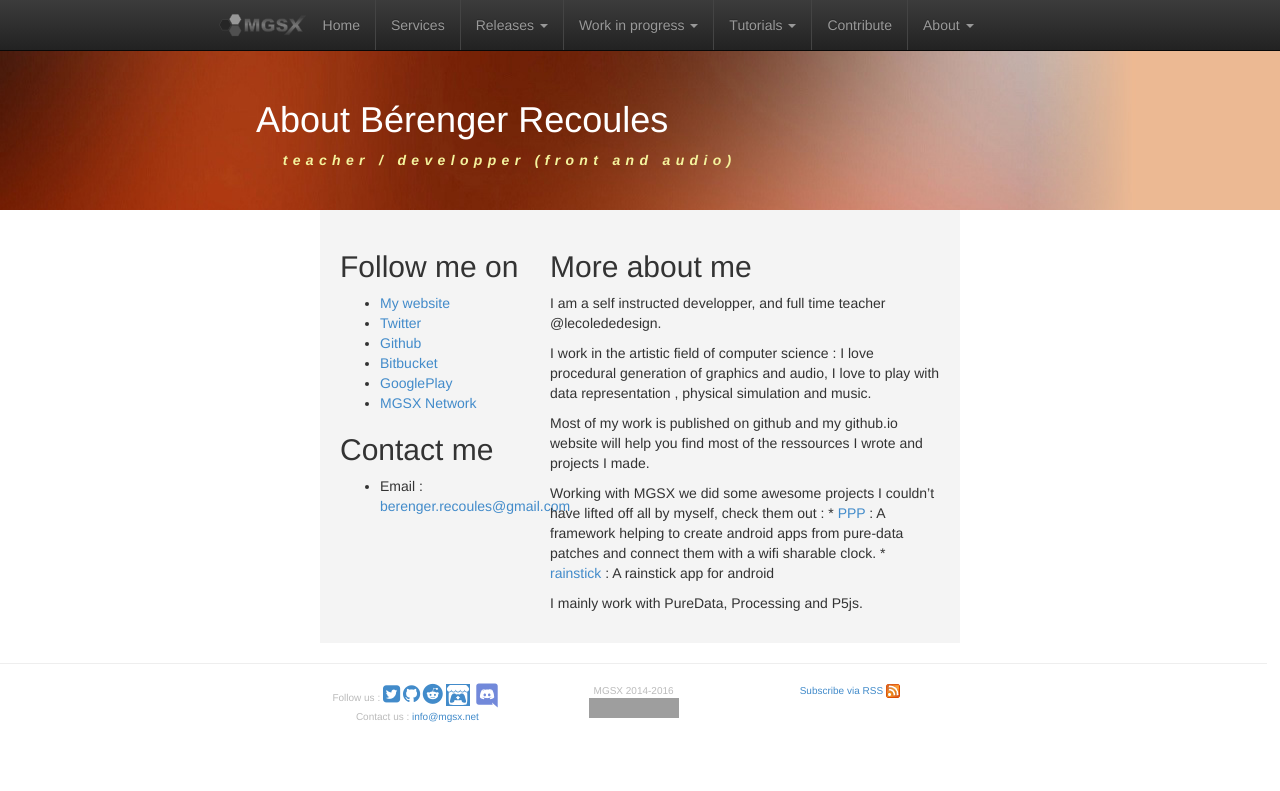
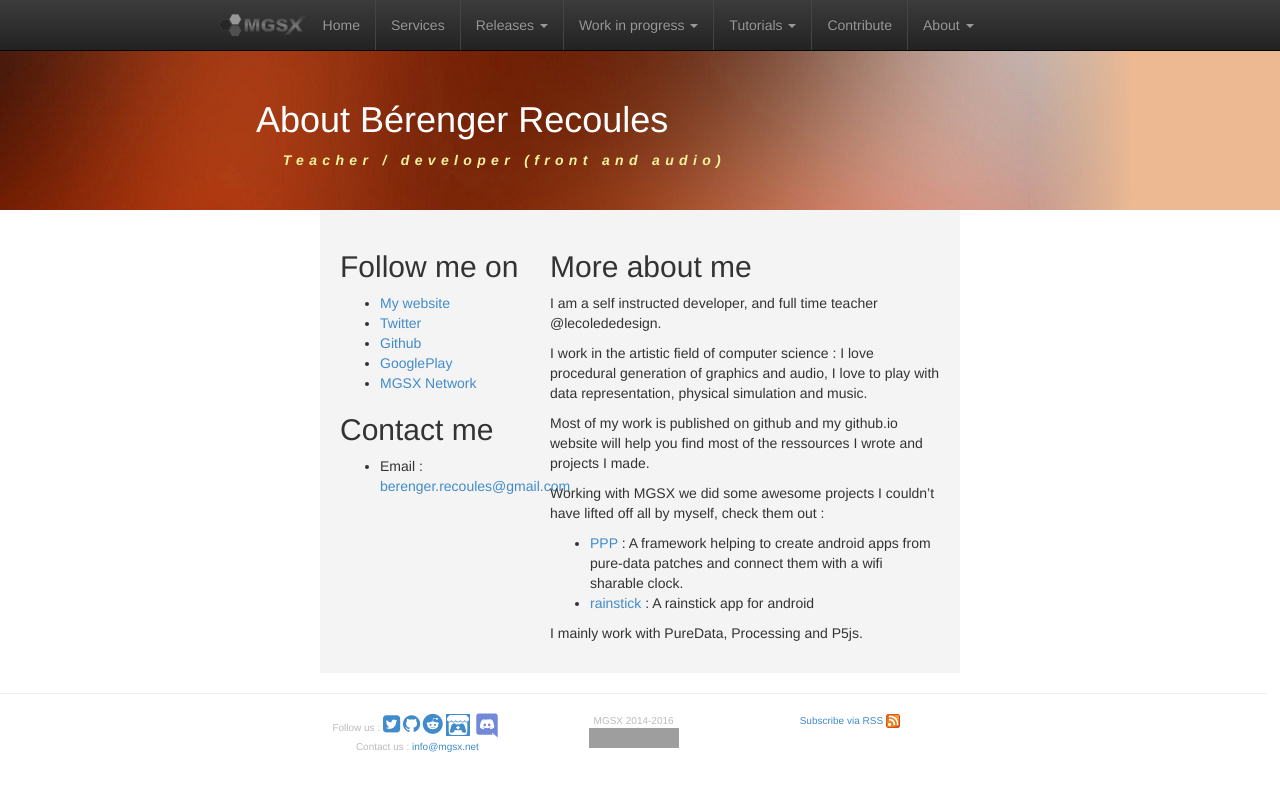
Before and after one commit to mgsx-dev/mgsx-dev.github.io, a Jekyll site: the page built from _people/b2renger.md, in a window 1280 px wide. Shown: the top 791 px of the page. Built offline with Jekyll 4.4.1, drawn with Linux system fonts in a browser that asks for light colours; grey boxes are pictures that could not be loaded.

Commit message:
fix b2renger page

```diff
--- a/_people/b2renger.md
+++ b/_people/b2renger.md
@@ -2,22 +2,22 @@
 name: Bérenger Recoules
 date: 2017-10-01 16:55:01
 github: b2renger
-description: teacher / developper (front and audio)
-bitbucket: berenger recoules
+description: Teacher / developer (front and audio)
 twitter: berenger_r
 email: berenger.recoules@gmail.com
 website: http://b2renger.github.io
-googleplay: berenger recoules
+googleplay: bérenger recoules
 ---
 
-I am a self instructed developper, and full time teacher @lecolededesign.
+I am a self instructed developer, and full time teacher @lecolededesign.
 
-I work in the artistic field of computer science : I love procedural generation of graphics and audio, I love to play with data representation , physical simulation and music.
+I work in the artistic field of computer science : I love procedural generation of graphics and audio, I love to play with data representation, physical simulation and music.
 
 Most of my work is published on github and my github.io website will help you find most of the ressources I wrote and projects I made.
 
 Working with MGSX we did some awesome projects I couldn't have lifted off all by myself, check them out :
-	* [PPP](http://ppp.mgsx.net) : A framework helping to create android apps from pure-data patches and connect them with a wifi sharable clock.
-  	* [rainstick](https://play.google.com/store/apps/details?id=net.mgsx.rainstick) : A rainstick app for android
+
+  * [PPP](http://ppp.mgsx.net) : A framework helping to create android apps from pure-data patches and connect them with a wifi sharable clock.
+  * [rainstick](https://play.google.com/store/apps/details?id=net.mgsx.rainstick) : A rainstick app for android
 
 I mainly work with PureData, Processing and P5js.
```
